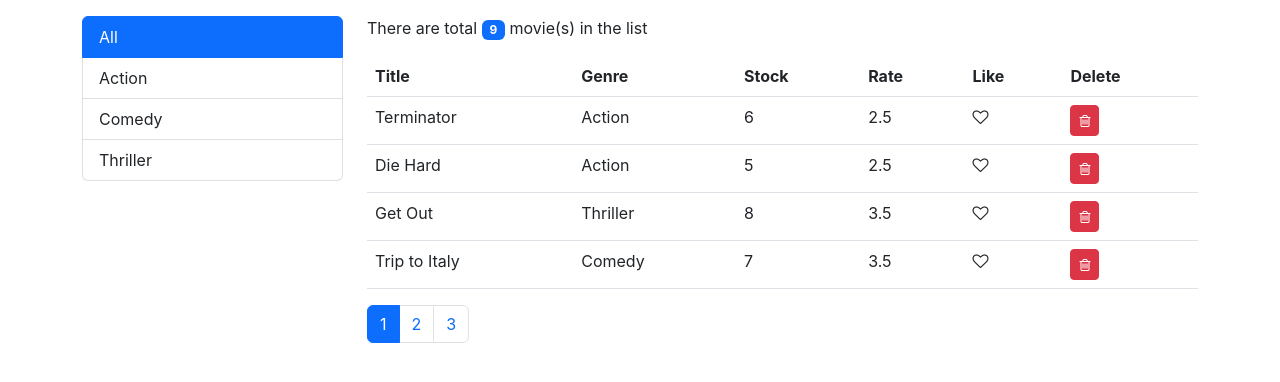
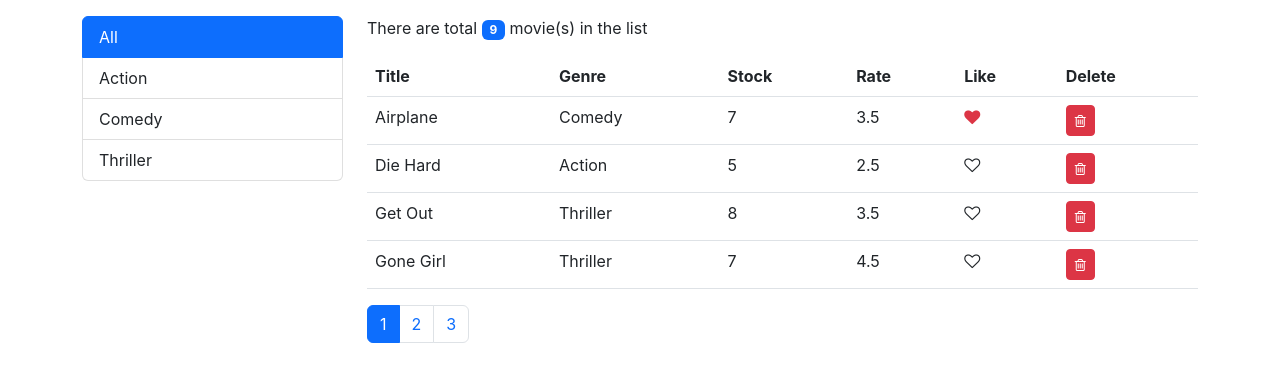
Before and after one commit to harikrishnan-annappilly/movies-frontend-react, a React (Create React App) app: page / in a window 1280 px wide. Shown: the top 382 px of the page. Built offline with nearby package versions, Linux system fonts and the light colour scheme.

Commit message:
sort has been implemented

```diff
--- a/src/components/Movies.jsx
+++ b/src/components/Movies.jsx
@@ -10,25 +10,28 @@ import TableBody from "./common/TableBody";
 
 function Movies(props) {
     const defaultGenre = { _id: "", name: "All" };
+    const defaultSortColumn = { path: "title", order: "asc" };
     const [movies, setMovies] = useState(getMovies());
     const [genres] = useState([defaultGenre, ...getGenres()]);
     const [selectedGenre, setSelectedGenre] = useState(defaultGenre);
     const [pageSize] = useState(4);
     const [currentPage, setCurrentPage] = useState(1);
+    const [currentSortColumn, setCurrentSortColumn] =
+        useState(defaultSortColumn);
     const [columns, setColumn] = useState([
         { path: "title", label: "Title" },
         { path: "genre.name", label: "Genre" },
         { path: "numberInStock", label: "Stock" },
         { path: "dailyRentalRate", label: "Rate" },
         {
-            path: "5",
+            key: "like",
             label: "Like",
             content: (movie) => (
                 <Like liked={movie.liked} onLike={() => handleLike(movie)} />
             ),
         },
         {
-            path: "6",
+            key: "delete",
             label: "Delete",
             content: (movie) => (
                 <button
@@ -64,6 +67,19 @@ function Movies(props) {
 
     function handleGenreChange(genre) {
         setSelectedGenre(genre);
+        setCurrentPage(1);
+    }
+
+    function handleSortClick(column) {
+        const newSortColumn = { ...currentSortColumn };
+        if (newSortColumn.path === column.path) {
+            newSortColumn.order =
+                newSortColumn.order === "asc" ? "desc" : "asc";
+        } else {
+            newSortColumn.path = column.path;
+            newSortColumn.order = "asc";
+        }
+        setCurrentSortColumn(newSortColumn);
     }
 
     function getMoviesFromSelectedGenre(movies, genre) {
@@ -83,10 +99,15 @@ function Movies(props) {
         return moviesToRender;
     }
 
+    function getSortedMovies(movies, sortColumn) {
+        return _.orderBy(movies, [sortColumn.path], [sortColumn.order]);
+    }
+
     const filteredMovies = getMoviesFromSelectedGenre(movies, selectedGenre);
+    const sortedMovies = getSortedMovies(filteredMovies, currentSortColumn);
     const totalMoviesCount = filteredMovies.length;
 
-    const moviesToRender = getMoviesToRender(filteredMovies);
+    const moviesToRender = getMoviesToRender(sortedMovies);
 
     return (
         <div className="row">
@@ -106,7 +127,10 @@ function Movies(props) {
                     movie(s) in the list
                 </div>
                 <table className="table table-hover">
-                    <TableHeader columns={columns} />
+                    <TableHeader
+                        columns={columns}
+                        onSortClick={handleSortClick}
+                    />
                     <TableBody
                         data={moviesToRender}
                         columns={columns}
--- a/src/components/common/TableBody.jsx
+++ b/src/components/common/TableBody.jsx
@@ -10,7 +10,7 @@ function TableBody(props) {
             {data.map((movie) => (
                 <tr key={movie._id}>
                     {columns.map((column) => (
-                        <td key={column.path}>
+                        <td key={(column.key || column.path) + movie._id}>
                             {column.content
                                 ? column.content(movie)
                                 : _.get(movie, column.path)}
--- a/src/components/common/TableHeader.jsx
+++ b/src/components/common/TableHeader.jsx
@@ -1,13 +1,18 @@
 import React from "react";
 
 function TableHeader(props) {
-    const columns = props.columns;
-
+    const { columns, onSortClick } = props;
     return (
         <thead className="user-select-none">
             <tr>
                 {columns.map((column) => (
-                    <th key={column.path}>{column.label}</th>
+                    <th
+                        key={column.key || column.path}
+                        className="clickable"
+                        onClick={column.path ? () => onSortClick(column) : null}
+                    >
+                        {column.label}
+                    </th>
                 ))}
             </tr>
         </thead>
```
